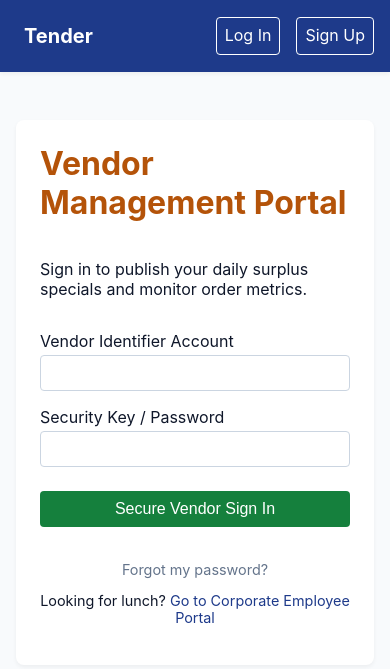
After one commit to cksd4/tender_project, a Django app: page /vendor-login/ in a window 390 px wide. The commit adds this page. Shown: the top 669 px of the page. Run offline with Django 4.2, Linux system fonts and the light colour scheme.

Commit message:
requirements for phone number and email have been added, seperate portals for vendors and customers

```diff
--- a/catering/static/assets/css/styles.css
+++ b/catering/static/assets/css/styles.css
@@ -129,6 +129,11 @@ body {
     font-size: 1rem;
     text-align: center;
     transition: opacity 0.15s ease;
+    line-height: 1.2;
+}
+
+form {
+    margin: 0;
 }
 
 .ui-btn:hover {
@@ -203,3 +208,21 @@ form select {
 .log-item:last-child {
     border-bottom: none;
 }
+
+/* Secondary Entry Utility Links */
+.auth-helper-links {
+    margin-top: 1.25rem;
+    text-align: center;
+    font-size: 0.9rem;
+}
+
+.auth-helper-links a {
+    color: #64748b;
+    text-decoration: none;
+    transition: color 0.15s ease;
+}
+
+.auth-helper-links a:hover {
+    color: var(--brand-primary);
+    text-decoration: underline;
+}
--- a/catering/templates/catering/admin_panel.html
+++ b/catering/templates/catering/admin_panel.html
@@ -46,10 +46,10 @@
                         <small style="display: block; color: #64748b;">Used by {{ meal.order_count }} order{{ meal.order_count|pluralize }}; cannot be removed.</small>
                     {% endif %}
                 </div>
-                <div style="display: flex; gap: 0.5rem;">
+                <div style="display: flex; gap: 0.5rem; align-items: center;">
                     <a href="{% url 'edit_meal' meal.id %}" class="ui-btn">Edit</a>
-                    {% if not meal.order_count %}
-                        <form method="post" action="{% url 'delete_meal' meal.id %}">
+                    {% if meal.order_count|default:0 == 0 %}
+                        <form method="post" action="{% url 'delete_meal' meal.id %}" style="margin: 0;">
                             {% csrf_token %}
                             <button type="submit" class="ui-btn ui-btn-danger">Remove</button>
                         </form>
--- a/catering/templates/catering/base.html
+++ b/catering/templates/catering/base.html
@@ -24,7 +24,7 @@
                     <button type="submit" class="ui-btn ui-btn-danger">Sign Out</button>
                 </form>
             {% else %}
-                <a href="{% url 'login' %}" class="ui-btn ui-btn-outline">Log In</a>
+                <a href="{% url 'employee_login' %}" class="ui-btn ui-btn-outline">Log In</a>
                 <a href="{% url 'register' %}" class="ui-btn ui-btn-outline">Sign Up</a>
             {% endif %}
         </div>
--- a/catering/templates/catering/register.html
+++ b/catering/templates/catering/register.html
@@ -36,7 +36,7 @@
     </form>
 
     <p class="auth-footer">
-        Already have an enterprise profile? <a href="{% url 'login' %}" class="auth-link">Log In Here</a>
+        Already have an enterprise profile? <a href="{% url 'employee_login' %}" class="auth-link">Log In Here</a>
     </p>
 </div>
 {% endblock %}
--- /dev/null
+++ b/catering/templates/catering/vendor_login.html
@@ -0,0 +1,31 @@
+{% extends 'catering/base.html' %}
+{% block content %}
+<div style="max-width: 450px; margin: 3rem auto;" class="ui-card" style="border-top: 4px solid var(--brand-warning);">
+    <h1 style="color: var(--brand-warning); margin-top: 0;">Vendor Management Portal</h1>
+    <p>Sign in to publish your daily surplus specials and monitor order metrics.</p>
+
+    <form method="post" novalidate>
+        {% csrf_token %}
+        {% if form.non_field_errors %}
+            <div role="alert" class="ui-alert ui-alert-error">{{ form.non_field_errors|striptags }}</div>
+        {% endif %}
+
+        <p>
+            <label for="id_username">Vendor Identifier Account</label>
+            <input type="text" name="username" required id="id_username" autocomplete="username">
+        </p>
+        <p>
+            <label for="id_password">Security Key / Password</label>
+            <input type="password" name="password" required id="id_password" autocomplete="current-password">
+        </p>
+
+                <button type="submit" class="ui-btn ui-btn-success" style="width: 100%; margin-top: 0.5rem;">Secure Vendor Sign In</button>
+    </form>
+
+    <!-- Clean, semantic class link block -->
+    <div class="auth-helper-links">
+        <p><a href="{% url 'password_reset' %}">Forgot my password?</a></p>
+        <p>Looking for lunch? <a href="{% url 'employee_login' %}" style="color: var(--brand-primary);">Go to Corporate Employee Portal</a></p>
+    </div>
+</div>
+{% endblock %}
--- a/tender_project/urls.py
+++ b/tender_project/urls.py
@@ -1,7 +1,34 @@
-from django.contrib import admin
-from django.urls import path, include
+from django.urls import path
+from django.contrib.auth import views as auth_views
+from catering import views
 
 urlpatterns = [
-    path('admin/', admin.site.urls),
-    path('', include('catering.urls')),
+    path('', views.dashboard, name='dashboard'),
+    path('register/', views.user_register, name='register'),
+
+    #  Separate Entry Gateways
+    path('employee-login/', auth_views.LoginView.as_view(template_name='catering/employee_login.html'), name='employee_login'),
+    path('vendor-login/', auth_views.LoginView.as_view(template_name='catering/vendor_login.html'), name='vendor_login'),
+
+    path('logout/', auth_views.LogoutView.as_view(next_page='employee_login'), name='logout'),
+    path('order/place/<int:meal_id>/', views.place_order, name='place_order'),
+    path('order/cancel/<int:order_id>/', views.cancel_order, name='cancel_order'),
+    path('admin-management/', views.admin_panel, name='admin_panel'),
+    path('admin-management/edit/<int:meal_id>/', views.edit_meal, name='edit_meal'),
+    path('admin-management/delete/<int:meal_id>/', views.delete_meal, name='delete_meal'),
+
+        # Built-in Password Reset Workflow Paths
+    path('password-reset/',
+         auth_views.PasswordResetView.as_view(template_name='catering/password_reset.html'),
+         name='password_reset'),
+    path('password-reset/done/',
+         auth_views.PasswordResetDoneView.as_view(template_name='catering/password_reset_done.html'),
+         name='password_reset_done'),
+    path('password-reset-confirm/<uidb64>/<token>/',
+         auth_views.PasswordResetConfirmView.as_view(template_name='catering/password_reset_confirm.html'),
+         name='password_reset_confirm'),
+    path('password-reset-complete/',
+         auth_views.PasswordResetCompleteView.as_view(template_name='catering/password_reset_complete.html'),
+         name='password_reset_complete'),
+
 ]
```
Also changed, not shown: catering/forms.py (+5 -2 lines), catering/models.py (+8 -3 lines), catering/templates/catering/employee_login.html (added, +31 -0 lines), catering/templates/catering/password_reset.html (added, +16 -0 lines), catering/templates/catering/password_reset_complete.html (added, +8 -0 lines), catering/templates/catering/password_reset_confirm.html (added, +13 -0 lines), catering/templates/catering/password_reset_done.html (added, +9 -0 lines), catering/tests.py (+8 -2 lines), catering/views.py (+6 -8 lines), tender_project/settings.py (+7 -7 lines), README.md, catering/migrations/0002_userprofile_phone_number.py (added), db.sqlite3.
